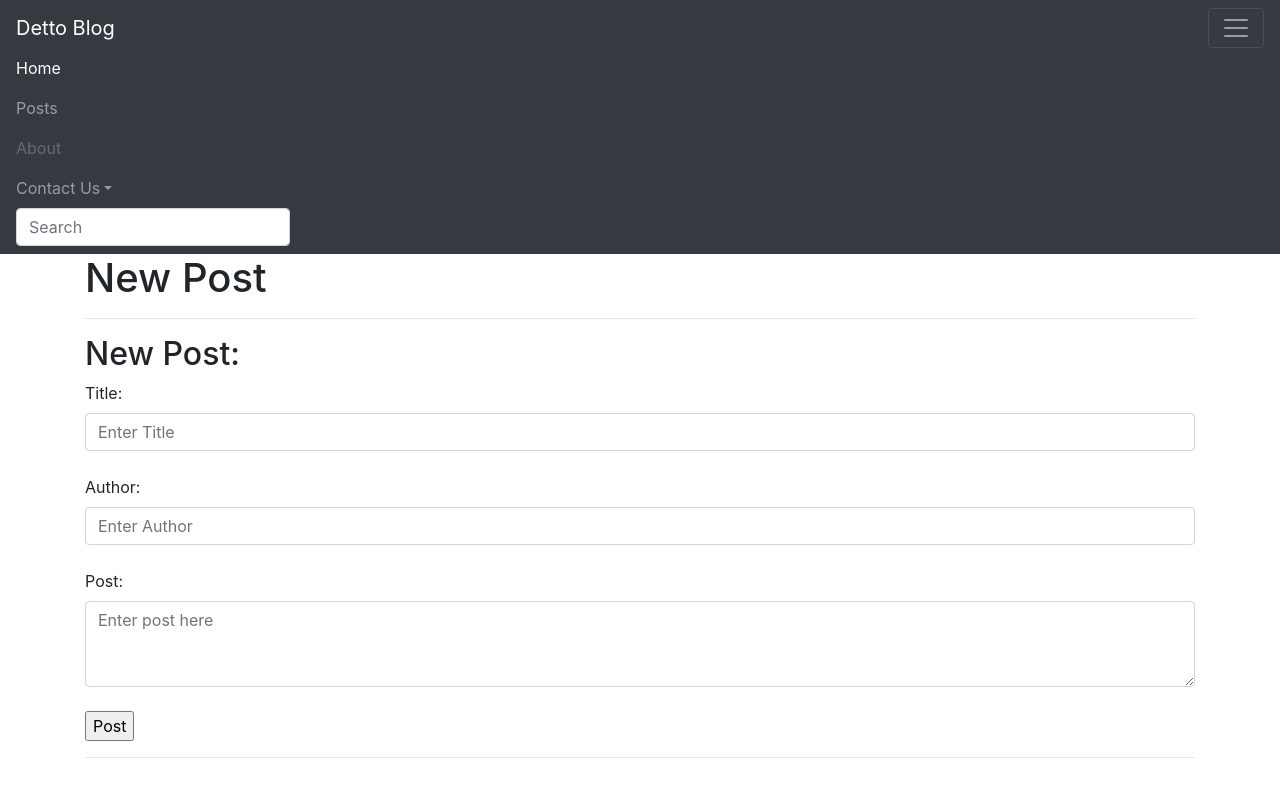
After one commit to Pradetto/Projects, a Flask app: page /posts/new in a window 1280 px wide, after a click that opens the changed part. The commit adds this page. Run offline with Flask 2, Linux system fonts and the light colour scheme; some libraries are stand-ins or nearby versions.

Commit message:
Fully Functional v1

```diff
--- a/Blog/app.py
+++ b/Blog/app.py
@@ -1,13 +1,12 @@
-from flask import Flask, render_template
+from flask import Flask, render_template, request, redirect
 from flask_sqlalchemy import SQLAlchemy
 from datetime import datetime
 
 app = Flask(__name__)
-# sqlite::/// this is relative path sq
-app.config['SQLAlchemy_DATABASE_URI'] = 'sqlite::///Users/michaelpradetto/Desktop/Projects/Blo/posts.db'
+# sqlite:/// this is relative path sq
+# 'sqlite:////Users/michaelpradetto/Desktop/Projects/Blog/posts.db' absolute path
+app.config['SQLALCHEMY_DATABASE_URI'] = 'sqlite:///posts.db'
 db = SQLAlchemy(app)
-
-db.create_all()
 
 
 class BlogPost(db.Model):
@@ -25,17 +24,17 @@ class BlogPost(db.Model):
         return 'Blog Post' + str(self.id)
 
 
-all_posts = [
-    {
-        'title': 'Post 1',
-        'content': 'This is the content of post 1',
-        'author': 'Mike'
-    },
-    {
-        'title': 'Post 2',
-        'content': 'This is the content of post 2'
-    }
-]
+# all_posts = [
+#     {
+#         'title': 'Post 1',
+#         'content': 'This is the content of post 1',
+#         'author': 'Mike'
+#     },
+#     {
+#         'title': 'Post 2',
+#         'content': 'This is the content of post 2'
+#     }
+# ]
 
 
 @app.route("/")
@@ -43,19 +42,56 @@ def index():
     return render_template('index.html')
 
 
-@app.route('/posts')
+@app.route('/posts', methods=['GET', 'POST'])
 def posts():
-    return render_template('posts.html', posts=all_posts)
+    if request.method == 'POST':
+        post_title = request.form['title']
+        post_content = request.form['content']
+        post_author = request.form['author']
+        new_post = BlogPost(
+            title=post_title, content=post_content, author=post_author)
+        db.session.add(new_post)
+        db.session.commit()  # only after calling commit it will be saved permanently
+        return redirect('/posts')
+    else:
+        all_posts = BlogPost.query.order_by(BlogPost.date_posted).all()
+        return render_template('posts.html', posts=all_posts)
 
 
-@app.route('/home/<string:name>/posts/<int:id>')
-def hello(name, id):
-    return "Hello " + name + " your id is: " + str(id)
+@app.route('/posts/delete/<int:id>')
+def delete(id):
+    post = BlogPost.query.get_or_404(id)
+    db.session.delete(post)
+    db.session.commit()
+    return redirect('/posts')
 
 
-@app.route('/onlyget', methods=['GET'])
-def get_req():
-    return 'You can only get this webpage'
+@app.route('/posts/edit/<int:id>', methods=['GET', 'POST'])
+def edit(id):
+    post = BlogPost.query.get_or_404(id)
+    if request.method == 'POST':
+        post.title = request.form['title']
+        post.content = request.form['content']
+        post.author = request.form['author']
+        db.session.commit()
+        return redirect("/posts")
+    else:
+        return render_template('edit.html', post=post)
+
+
+@app.route('/posts/new', methods=['GET', 'POST'])
+def new_post():
+    if request.method == 'POST':
+        post_title = request.form['title']
+        post_content = request.form['content']
+        post_author = request.form['author']
+        new_post = BlogPost(
+            title=post_title, content=post_content, author=post_author)
+        db.session.add(new_post)
+        db.session.commit()
+        return redirect("/posts")
+    else:
+        return render_template('new_post.html')
 
 
 if __name__ == "__main__":
--- a/Blog/templates/base.html
+++ b/Blog/templates/base.html
@@ -5,12 +5,62 @@
     <meta charset="UTF-8">
     <meta http-equiv="X-UA-Compatible" content="IE=edge">
     <meta name="viewport" content="width=device-width, initial-scale=1.0">
-    <link rel="stylesheet" href="{{ url_for('static',filename='css/main.css') }}">
+    <!-- <link rel="stylesheet" href="{{ url_for('static',filename='css/main.css') }}"> -->
+    <link rel="stylesheet" href="https://cdn.jsdelivr.net/npm/bootstrap@4.0.0/dist/css/bootstrap.min.css"
+        integrity="sha384-Gn5384xqQ1aoWXA+058RXPxPg6fy4IWvTNh0E263XmFcJlSAwiGgFAW/dAiS6JXm" crossorigin="anonymous">
     {% block head %} {% endblock %}
 </head>
 
 <body>
+
+    <nav class="navbar navbar-dark bg-dark">
+        <a class="navbar-brand" href="/">Detto Blog</a>
+        <button class="navbar-toggler" type="button" data-toggle="collapse" data-target="#navbarsExample01"
+            aria-controls="navbarsExample01" aria-expanded="false" aria-label="Toggle navigation">
+            <span class="navbar-toggler-icon"></span>
+        </button>
+
+        <div class="collapse navbar-collapse" id="navbarsExample01">
+            <ul class="navbar-nav mr-auto">
+                <li class="nav-item active">
+                    <a class="nav-link" href="/">Home <span class="sr-only">(current)</span></a>
+                </li>
+                <li class="nav-item">
+                    <a class="nav-link" href="/posts">Posts</a>
+                </li>
+                <li class="nav-item">
+                    <a class="nav-link disabled" href="/about">About</a>
+                </li>
+                <li class="nav-item dropdown">
+                    <a class="nav-link dropdown-toggle" href="http://example.com" id="dropdown01" data-toggle="dropdown"
+                        aria-haspopup="true" aria-expanded="false">Contact Us</a>
+                    <div class="dropdown-menu" aria-labelledby="dropdown01">
+                        <a class="dropdown-item" href="https://pradetto.github.io/Website/">Website</a>
+                        <a class="dropdown-item" href="#">No Link Yet</a>
+                        <a class="dropdown-item" href="#">No Link Yet</a>
+                    </div>
+                </li>
+            </ul>
+            <form class="form-inline my-2 my-md-0">
+                <input class="form-control" type="text" placeholder="Search" aria-label="Search">
+            </form>
+        </div>
+    </nav>
+
+
+    <div class="container">
     {% block body %} {% endblock %}
+    </div>
+
+    <script src="https://code.jquery.com/jquery-3.2.1.slim.min.js"
+        integrity="sha384-KJ3o2DKtIkvYIK3UENzmM7KCkRr/rE9/Qpg6aAZGJwFDMVNA/GpGFF93hXpG5KkN"
+        crossorigin="anonymous"></script>
+    <script src="https://cdn.jsdelivr.net/npm/popper.js@1.12.9/dist/umd/popper.min.js"
+        integrity="sha384-ApNbgh9B+Y1QKtv3Rn7W3mgPxhU9K/ScQsAP7hUibX39j7fakFPskvXusvfa0b4Q"
+        crossorigin="anonymous"></script>
+    <script src="https://cdn.jsdelivr.net/npm/bootstrap@4.0.0/dist/js/bootstrap.min.js"
+        integrity="sha384-JZR6Spejh4U02d8jOt6vLEHfe/JQGiRRSQQxSfFWpi1MquVdAyjUar5+76PVCmYl"
+        crossorigin="anonymous"></script>
 </body>
 
 </html>
--- /dev/null
+++ b/Blog/templates/new_post.html
@@ -0,0 +1,29 @@
+{% extends 'base.html' %}
+
+{% block head %}
+<title>New Post</title>
+{% endblock %}
+
+
+
+{% block body %}
+<h1>New Post</h1>
+
+<hr>
+<h2>New Post:</h2>
+<form action="/posts" method="POST">
+    <label for="title">Title:</label>
+    <input class="form-control" type="text" name="title" id="title" placeholder="Enter Title" aria-label="Enter Title">
+    <br>
+    <label for="author">Author:</label>
+    <input class="form-control" type="text" name="author" id="author" placeholder="Enter Author"
+        aria-label="Enter Author">
+    <br>
+    <label for="content">Post:</label>
+    <textarea class="form-control" name="content" id="content" rows="3" placeholder="Enter post here"
+        aria-label="Enter post here"></textarea>
+    <br>
+    <input type="submit" value="Post">
+</form>
+<hr>
+{% endblock %}
```
Also changed, not shown: Blog/templates/edit.html (added, +28 -0 lines), Blog/templates/index.html (+15 -0 lines), Blog/templates/posts.html (+33 -4 lines), Blog/posts.db (added), 2 other files.
